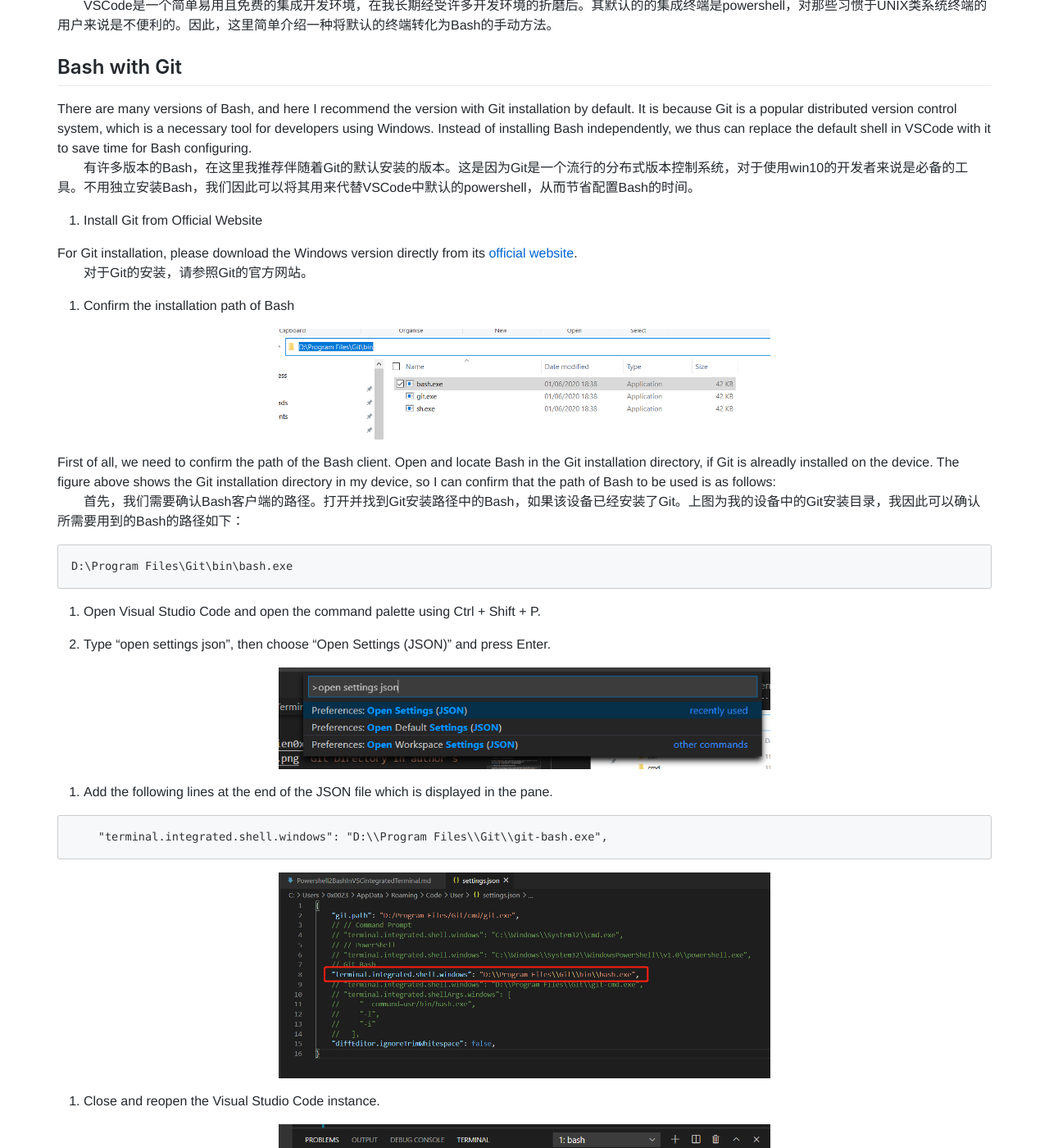
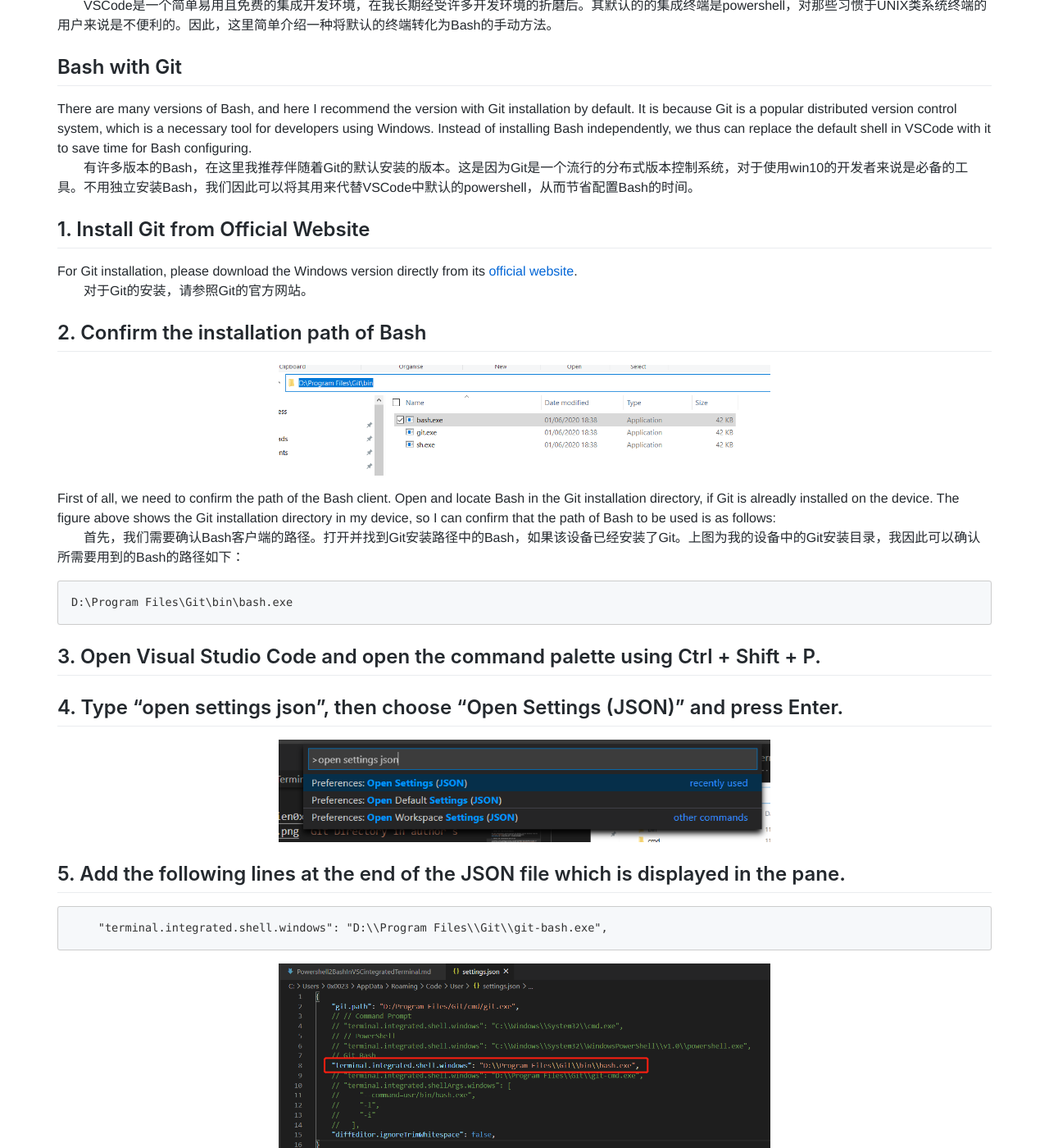
Before and after one commit to damien0x0023/damien0x0023.github.io, a Jekyll site: the page built from _posts/2020/releases/2020-06-25-Powershell2BashInVSC.md, in a window 1280 px wide and 1400 px high, scrolled down 751 px. Shown: the whole window at 82% size. Built offline with Jekyll 4.4.1, drawn with Linux system fonts in a browser that asks for light colours; nearby versions of some CDN libraries; some of the changed text lies outside the part shown.

Commit message:
add subtitles in post

````diff
--- a/_posts/2020/releases/2020-06-25-Powershell2BashInVSC.md
+++ b/_posts/2020/releases/2020-06-25-Powershell2BashInVSC.md
@@ -19,12 +19,12 @@
 There are many versions of Bash, and here I recommend the version with Git installation by default. It is because Git is a popular distributed version control system, which is a necessary tool for developers using Windows. Instead of installing Bash independently, we thus can replace the default shell in VSCode with it to save time for Bash configuring.
 &emsp;&emsp;有许多版本的Bash，在这里我推荐伴随着Git的默认安装的版本。这是因为Git是一个流行的分布式版本控制系统，对于使用win10的开发者来说是必备的工具。不用独立安装Bash，我们因此可以将其用来代替VSCode中默认的powershell，从而节省配置Bash的时间。
 
-1. Install Git from Official Website
+## 1. Install Git from Official Website
 
 For Git installation, please download the Windows version directly from its [ official website](https://git-scm.com/download/win).
 &emsp;&emsp;对于Git的安装，请参照Git的官方网站。
 
-2. Confirm the installation path of Bash
+## 2. Confirm the installation path of Bash
 
 ![](https://raw.githubusercontent.com/damien0x0023/damien0x0023.github.io/master/assets/images/2020/it/gitDirectory.png "Bash under git Directory in author's device")
 
@@ -35,13 +35,13 @@
 D:\Program Files\Git\bin\bash.exe
 ```
 
-3. Open Visual Studio Code and open the command palette using Ctrl + Shift + P.
+## 3. Open Visual Studio Code and open the command palette using Ctrl + Shift + P.
 
-4. Type "open settings json", then choose "Open Settings (JSON)" and press Enter.
+## 4. Type "open settings json", then choose "Open Settings (JSON)" and press Enter.
 
 ![](https://raw.githubusercontent.com/damien0x0023/damien0x0023.github.io/master/assets/images/2020/it/commandPalette.png "Open command palette and type commands")
 
-5. Add the following lines at the end of the JSON file which is displayed in the pane.
+## 5. Add the following lines at the end of the JSON file which is displayed in the pane.
 
 ```
     "terminal.integrated.shell.windows": "D:\\Program Files\\Git\\git-bash.exe",
@@ -50,7 +50,7 @@
 ![](https://raw.githubusercontent.com/damien0x0023/damien0x0023.github.io/master/assets/images/2020/it/shellSetting.png "Type key-value pair to reset user setting")
 
 
-6. Close and reopen the Visual Studio Code instance.
+## 6. Close and reopen the Visual Studio Code instance.
 
 ![](https://raw.githubusercontent.com/damien0x0023/damien0x0023.github.io/master/assets/images/2020/it/defaultShellChanged.png "New default Shell")
 
````
Also changed, not shown: _posts/2020/business/ECON5068/StockMarketBubblesInvestment.md (added, +44 -0 lines), assets/images/2020/business/Correlation.png (added), assets/images/2020/business/NonresFixedIdivKandQ.png (added), assets/images/2020/business/marketValueOf1Dollar1960.png (added), assets/images/2020/business/marketValueOf1Dollar1995.png (added), assets/images/2020/business/stockMarketEmployment.png (added), assets/images/2020/business/stockMarketIP.png (added).
